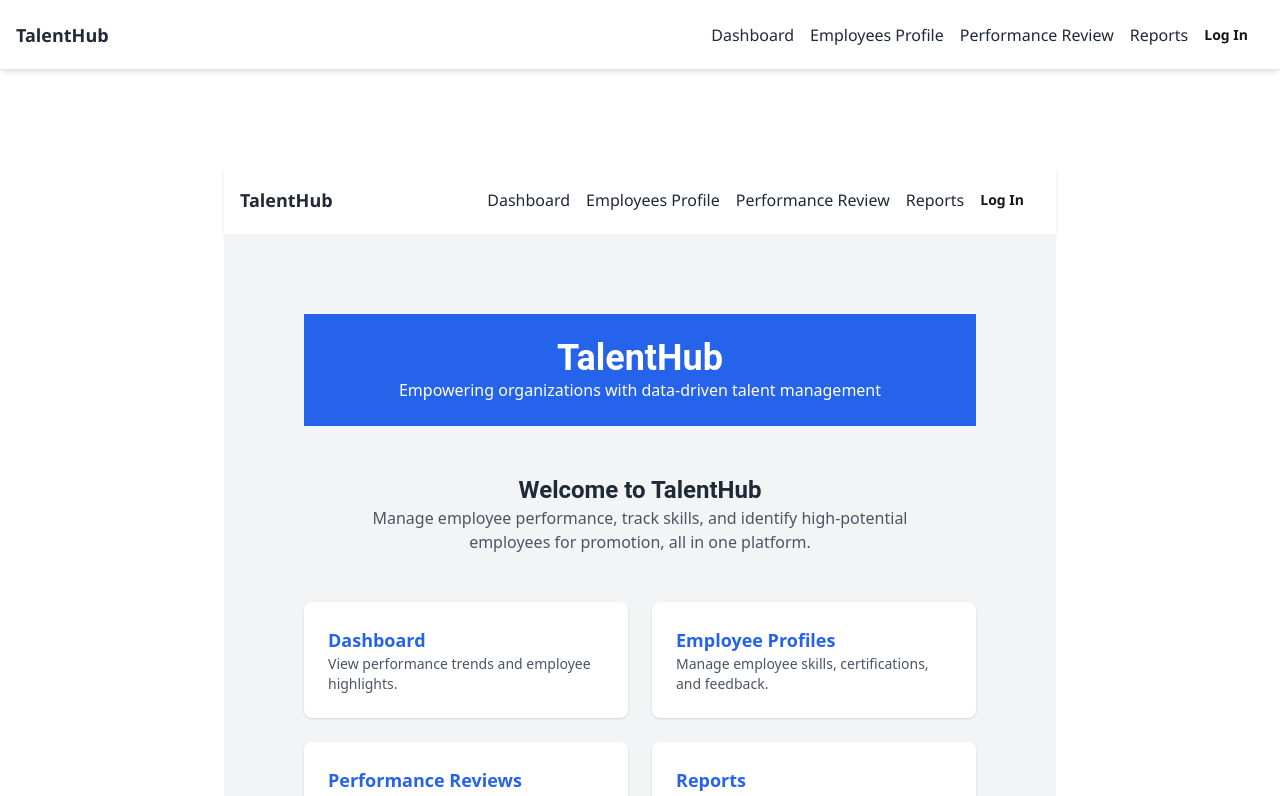
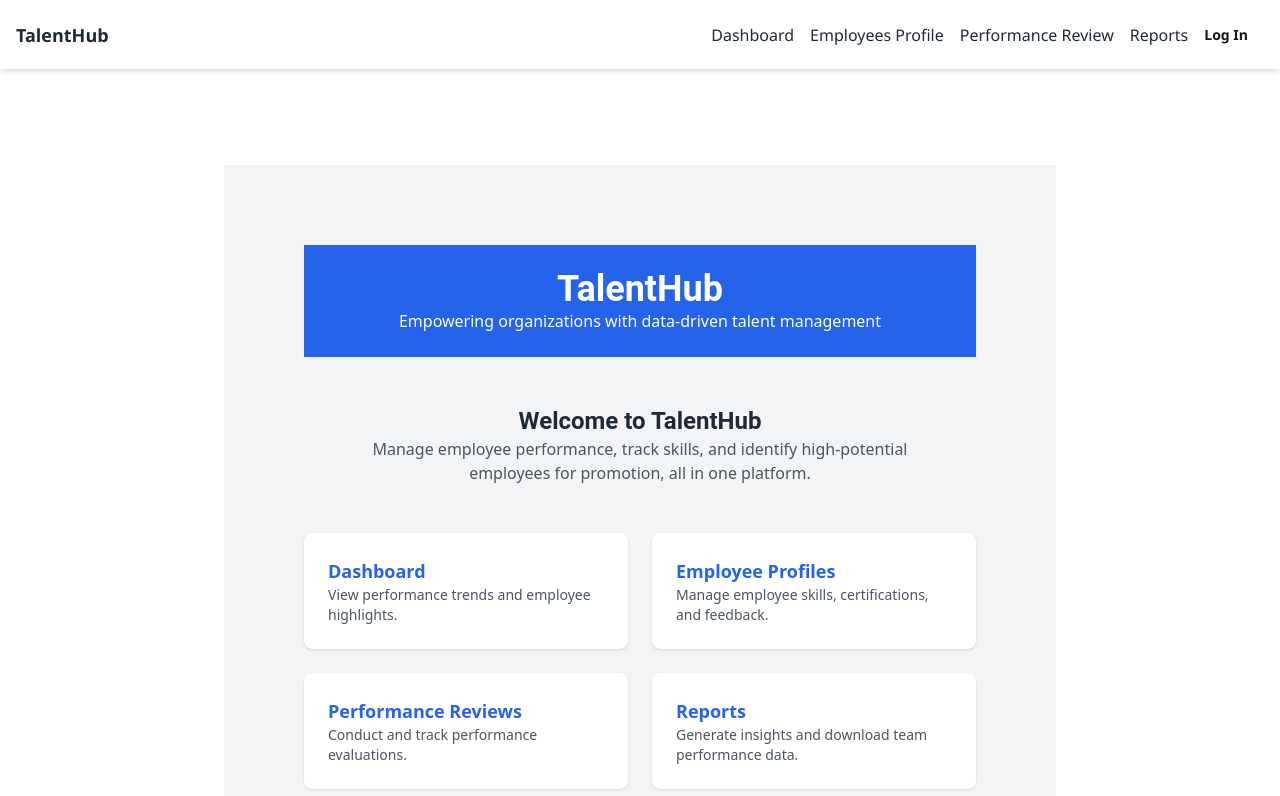
Before and after one commit to bananaNuggets75/talent-hub, a Next.js app: page / in a window 1280 px wide. Shown: the top 796 px of the page. Built offline with nearby package versions, Linux system fonts and the light colour scheme.

Commit message:
fix: resolved-duplicate-navbar-home

```diff
--- a/app/page.tsx
+++ b/app/page.tsx
@@ -4,8 +4,6 @@ import Navbar from "../components/navbar";
 export default function Home() {
   return (
     <div>
-      {/* Navbar Component */}
-      <Navbar />
 
       <div className="min-h-screen flex flex-col items-center justify-between p-8 pb-20 sm:p-20 font-sans bg-gray-100">
     {/* Header */}
```
